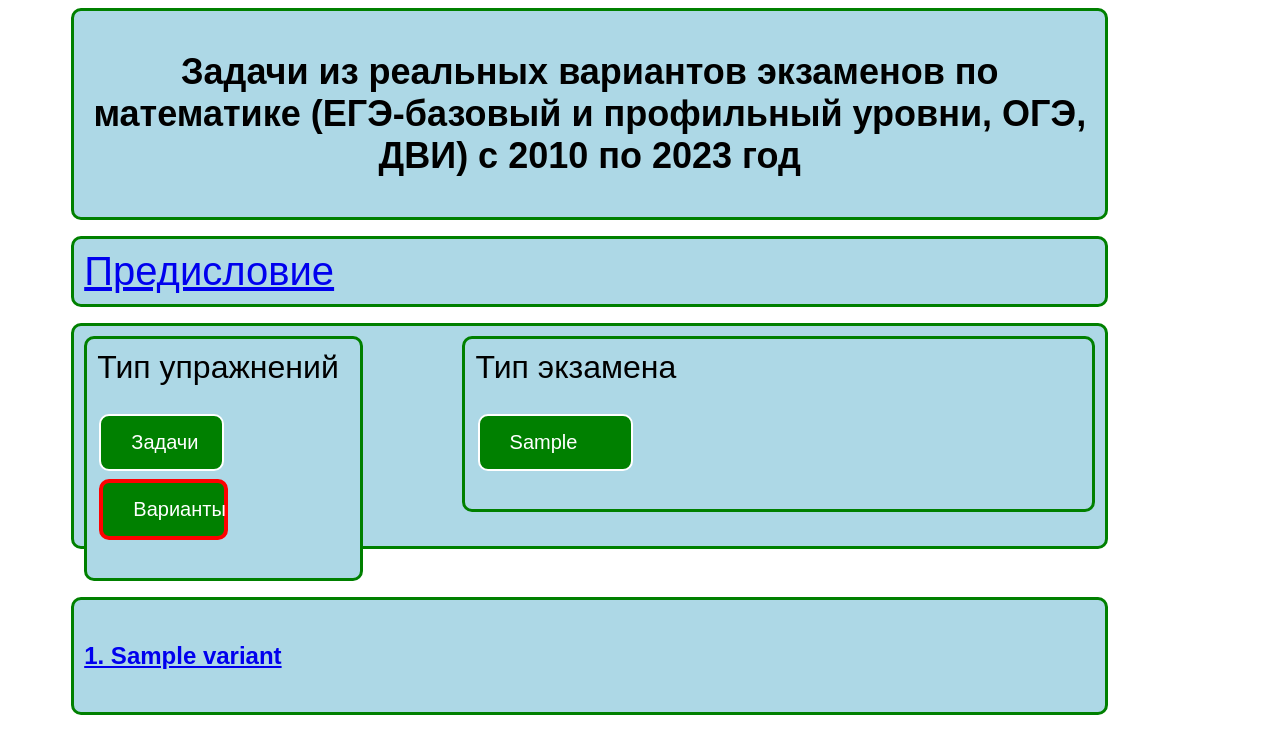
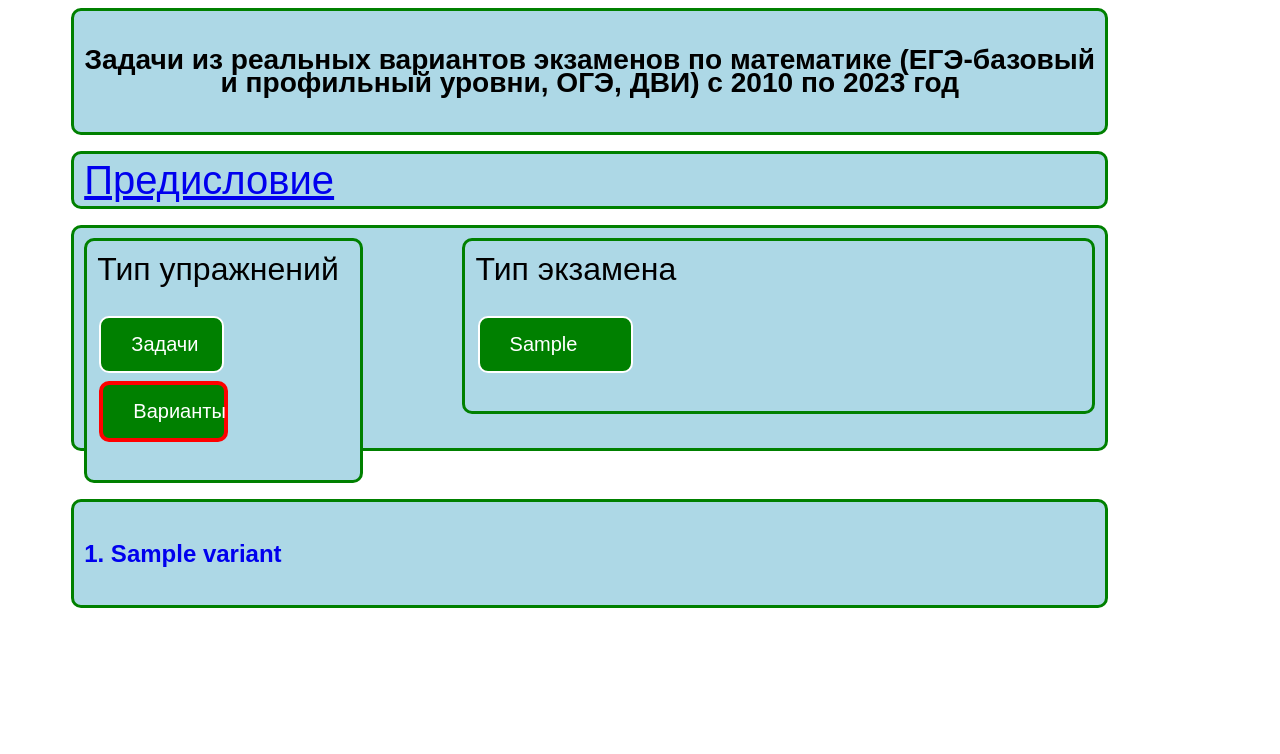
Before and after one commit to mmt-48/ege, a Django app: template main/templates/main/index.html in a window 1280 px wide. Shown: the top 754 px of the page. Run offline with Django 3.2, Linux system fonts and the light colour scheme; the template is opened without the code that fills it: most values are stand-ins (such as "Sample title", 1, 10 or a date in 2020).

Commit message:
poyasnenie

```diff
--- a/main/templates/main/index.html
+++ b/main/templates/main/index.html
@@ -42,11 +42,13 @@ body::before {
    .px_l {
   padding: 10px;
   width:80%;
+  line-height: 0.8;
   font-size:24px;
   background-color: white;
   margin-left: 5%;
   border: 3px solid green;
   border-radius: 10px;
+  text-decoration: none;
   font-family: "Goudy Bookletter 1911", sans-serif;
 }
 
@@ -58,6 +60,7 @@ padding: 10px;
  margin-left: 5%;
   border: 3px solid green;
   border-radius: 10px;
+  text-decoration: none;
   height: 200px;
 }
 
@@ -69,7 +72,8 @@ padding: 10px;
   background-color: white;
   border: 3px solid green;
   border-radius: 10px;
-  font-family: "Goudy Bookletter 1911", sans-serif;
+  text-decoration: none;
+  font-family: "Goudy Bookletter 1911",sans-serif;
 }
 
 
@@ -81,6 +85,7 @@ padding: 10px;
   background-color: white;
   border: 3px solid green;
   border-radius: 10px;
+  text-decoration: none;
   font-family: "Goudy Bookletter 1911", sans-serif;
 }
 
@@ -143,7 +148,7 @@ padding: 10px;
 <noscript><div><img src="https://mc.yandex.ru/watch/91289361" style="position:absolute; left:-9999px;" alt="" /></div></noscript>
 <!-- /Yandex.Metrika counter -->
 <div class="px_l" style="background-color: LightBlue">
-<h2 align="center">Задачи из реальных вариантов экзаменов по математике (ЕГЭ-базовый и профильный уровни, ОГЭ, ДВИ) c 2010 по 2023 год </h2>
+<h3 align="center">Задачи из реальных вариантов экзаменов по математике (ЕГЭ-базовый и профильный уровни, ОГЭ, ДВИ) c 2010 по 2023 год </h3>
 </div>
     <p>
 
@@ -164,7 +169,7 @@ padding: 10px;
 {%else%}
   <a class="button" href="{% url 'index'  %}?shcool_class=11,ex_tip={{e_tt}},varsad=1">Задачи</a>
   <a class="button" style="border: 4px solid red" href="{% url 'index' %}?shcool_class=11,ex_tip={{e_tt}},varsad=2">Варианты</a>
-{%  endif%}
+{%endif%}
     </div>
 
         <div class="px_l1" style="background-color: LightBlue">
@@ -178,31 +183,6 @@ padding: 10px;
       <a class="button1" href="{% url 'index'  %}?shcool_class={{i.2}},ex_tip={{i.1}},varsad={{v_r}}">{{i.0}}</a>
      {%endif%}
     {%endfor%}
-<!--
-    <p>
-
-    <a class="button1" style="background-color: LightBlue; color: black" >Задачи, доступные для учеников выбранного класса</a>
-
-    {%for m in m6_11%}
-     {%if e_tt == 3%}
-
-          {%if m == mm %}
-            <a class="button" style="border: 4px solid red" href= "{% url 'index'  %}?shcool_class={{m}},ex_tip={{e_tt}}">Класс {{m}}</a>
-           {%else%}
-            <a class="button"  href= "{% url 'index'  %}?shcool_class={{m}},ex_tip={{e_tt}}">Класс {{m}}</a>
-           {%endif%}
-
-     {%else%}
-
-         {%if m == mm %}
-           <a class="button" style="border: 4px solid red"  href= "{% url 'index'  %}?shcool_class={{m}},ex_tip={{e_tt}}">Kласс {{m}}</a>
-          {%else%}
-            <a class="button" href= "{% url 'index'  %}?shcool_class={{m}},ex_tip={{e_tt}}">Kласс {{m}}</a>
-          {%endif%}
-
-      {%endif%}
-    {%endfor%}
- -->
      </div>
 </div>
 <div id="clear">
@@ -214,112 +194,52 @@ padding: 10px;
 {%if v_r == 1%}
  {%if  e_tt == 1 %}
   <div class="px_l" style="background-color: LightBlue">
-   {%if mm == 11%}
-     <h1 align="center"> Задачи базовой сложности (для {{mm}}-ого класса)</h1>
-   {%else%}
-     <h1 align="center"> Задачи базовой сложности (для {{mm}}-11- ого класса)</h1>
-   {%endif%}
+   <h1 align="center"> Задачи базовой сложности </h1>
    {% for t in topp1 %}
-
-    <a  href="{% url 'probls' t.pk mm e_tt%}">
-     <h4 align="left">  {{forloop.counter}}. {{t.name_topic}}</h4>
+    <a  style="text-decoration: none;" href="{% url 'probls' t.pk mm e_tt%}">
+     <h5 align="left">  {{forloop.counter}}. {{t.name_topic}}</h5>
     </a>
    {%endfor%}
   </div>
   <p>
-
   <p>
   <div class="px_l" style="background-color: LightBlue">
-    {%if mm == 11%}
-    <h1 align="center"> Задачи стандартной  сложности (для {{mm}}-ого класса)</h1>
-
-    {%else%}
-    <h1 align="center"> Задачи стандартной  сложности (для {{mm}}-11-ого класса)</h1>
-
-    {%endif%}
+   <h1 align="center"> Задачи стандартной  сложности </h1>
 
    {% for t in topp2 %}
-
-    <a  href="{% url 'probls' t.pk mm e_tt %}">
-     <h4 align="left">  {{forloop.counter}}. {{t.name_topic}}</h4>
+    <a  style="text-decoration: none;" href="{% url 'probls' t.pk mm e_tt %}">
+     <h5  align="left">  {{forloop.counter}}. {{t.name_topic}}</h5>
     </a>
    {%endfor%}
   </div>
   <p>
-
   <p>
   <div class="px_l" style="background-color: LightBlue">
-    {%if mm == 11%}
-    <h1 align="center"> Задачи повышенной сложности (для {{mm}}-ого класса)</h1>
-
-    {%else%}
-    <h1 align="center"> Задачи повышенной сложности (для {{mm}}-11-ого класса)</h1>
-
-    {%endif%}
-
+    <h1 align="center"> Задачи повышенной сложности </h1>
     {% for t in topp3 %}
-    <a  href="{% url 'probls' t.pk mm e_tt %}">
-     <h4 align="left">  {{forloop.counter}}. {{t.name_topic}}</h4>
+    <a  style="text-decoration: none;" href="{% url 'probls' t.pk mm e_tt %}">
+     <h5  align="left">  {{forloop.counter}}. {{t.name_topic}}</h5>
     </a>
 
     {%endfor%}
   </div>
-{%endif%}
+ {%else%}
 
-{%if  e_tt == 2 %}
   <div class="px_l" style="background-color: LightBlue">
-  {%if mm == 11%}
-    <h1 align="center"> Задачи  (для {{mm}}-ого класса)</h1>
-  {%else%}
-    <h1 align="center"> Задачи (для {{mm}}-11-ого класса)</h1>
-  {%endif%}
-
-
- {% for t in topp %}
-    <a  href="{% url 'probls' t.pk mm e_tt %}">
-     <h4 align="left">  {{forloop.counter}}. {{t.name_topic1}}</h4>
+  <h1 align="center"> Задачи  </h1>
+  {% for t in topr %}
+    <a  style="text-decoration: none;" href="{% url 'probls' t.pk mm e_tt %}">
+     <h5  align="left">  {{forloop.counter}}. {{t.name_topic1}}</h5>
     </a>
   {%endfor%}
-</div>
-{%endif%}
-
-{%if  e_tt == 3  %}
- <div class="px_l" style="background-color: LightBlue">
-  {%if mm == 9%}
-    <h1 align="center"> Задачи  (для {{mm}}-ого класса)</h1>
-  {%else%}
-    <h1 align="center"> Задачи  (для {{mm}}-9-ого класса)</h1>
-  {%endif%}
-
- {% for t in toppp %}
-    <a  href="{% url 'probls' t.pk mm e_tt %}">
-     <h4 align="left"> {{forloop.counter}}. {{t.name_topic2}}</h4>
-    </a>
-  {%endfor%}
-</div>
-{%endif%}
-{%if  e_tt == 4 %}
- <div class="px_l" style="background-color: LightBlue">
-   {%if mm == 11%}
-     <h1 align="center"> Задачи  (для {{mm}}-ого класса)</h1>
-    {%else%}
-     <h1 align="center"> Задачи (для {{mm}}-11-ого класса)</h1>
-   {%endif%}
-
-  {% for t in topppp %}
-    <a  href="{% url 'probls' t.pk mm e_tt %}">
-     <h4 align="left">  {{forloop.counter}}. {{t.name_topic3}}</h4>
-    </a>
-  {%endfor%}
-
   </div>
 
  {%endif%}
 {%else%}
  <div class="px_l" style="background-color: LightBlue">
  {% for t in tpdf %}
-    <a  href="{% url 'variant' t.pk e_tt %}">
-     <h4 align="left"> {{forloop.counter}}. {{t.variant}}</h4>
+    <a  style="text-decoration: none;" href="{% url 'variant' t.pk e_tt %}">
+     <h4  align="left"> {{forloop.counter}}. {{t.variant}}</h4>
     </a>
   {%endfor%}
  </div>
--- a/main/templates/main/theme.html
+++ b/main/templates/main/theme.html
@@ -67,8 +67,8 @@ body::before {
 
 
     </style>
-<script type="text/javascript" async src="https://cdnjs.cloudflare.com/ajax/libs/mathjax/2.7.5/latest.js?config=TeX-MML-AM_CHTML"></script>
 
+<script type="text/javascript" async src="https://cdn.mathjax.org/mathjax/latest/MathJax.js?config=TeX-MML-AM_CHTML"></script>
 </head>
 <body>
 <div class="px_l" style="background-color: LightBlue">
```
Also changed, not shown: main/templates/main/ege.html (+13 -12 lines), main/templates/main/task.html (+2 -7 lines), main/views.py (+17 -2 lines). Lines whose indentation alone changed are shown as unchanged.
